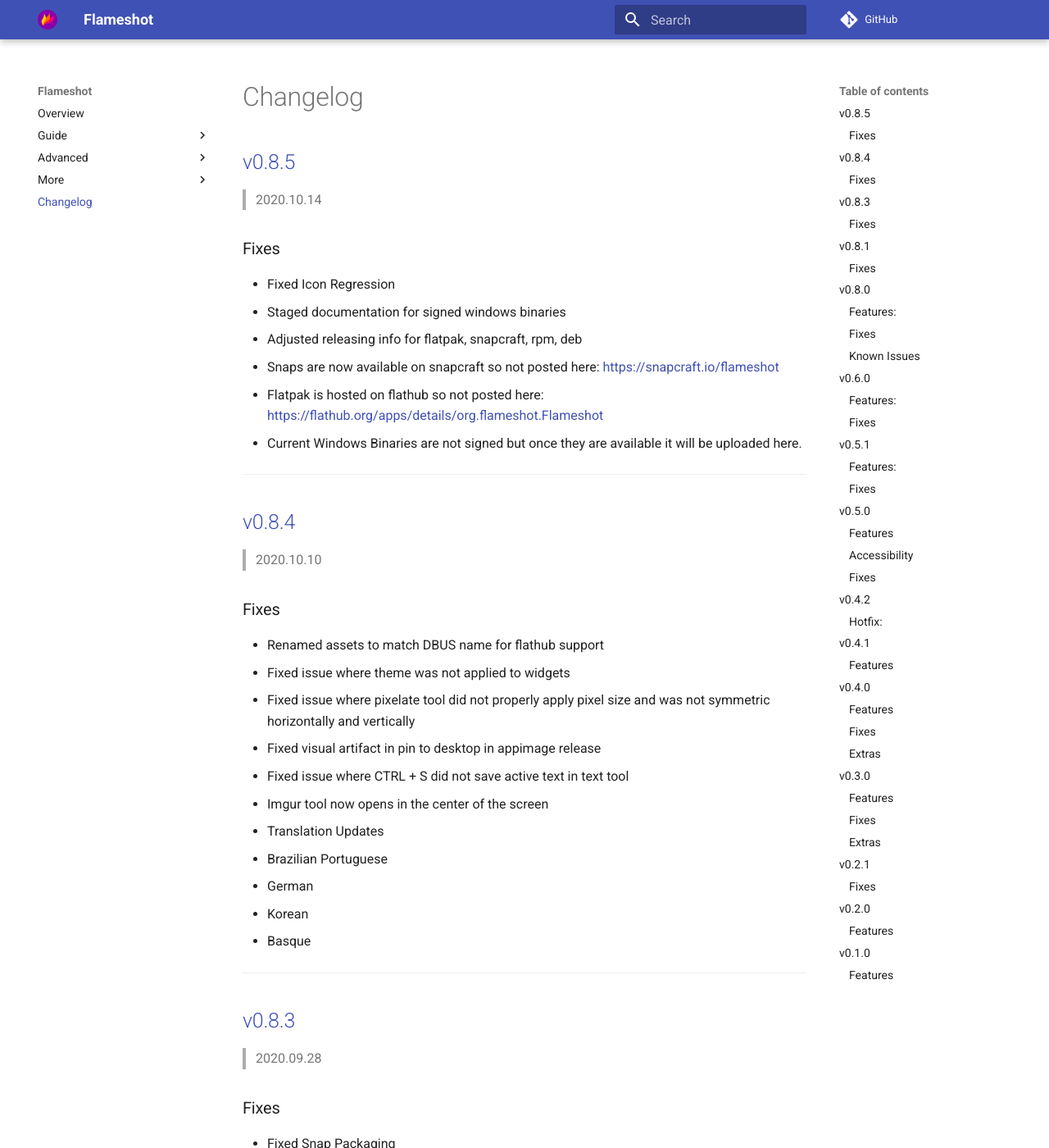
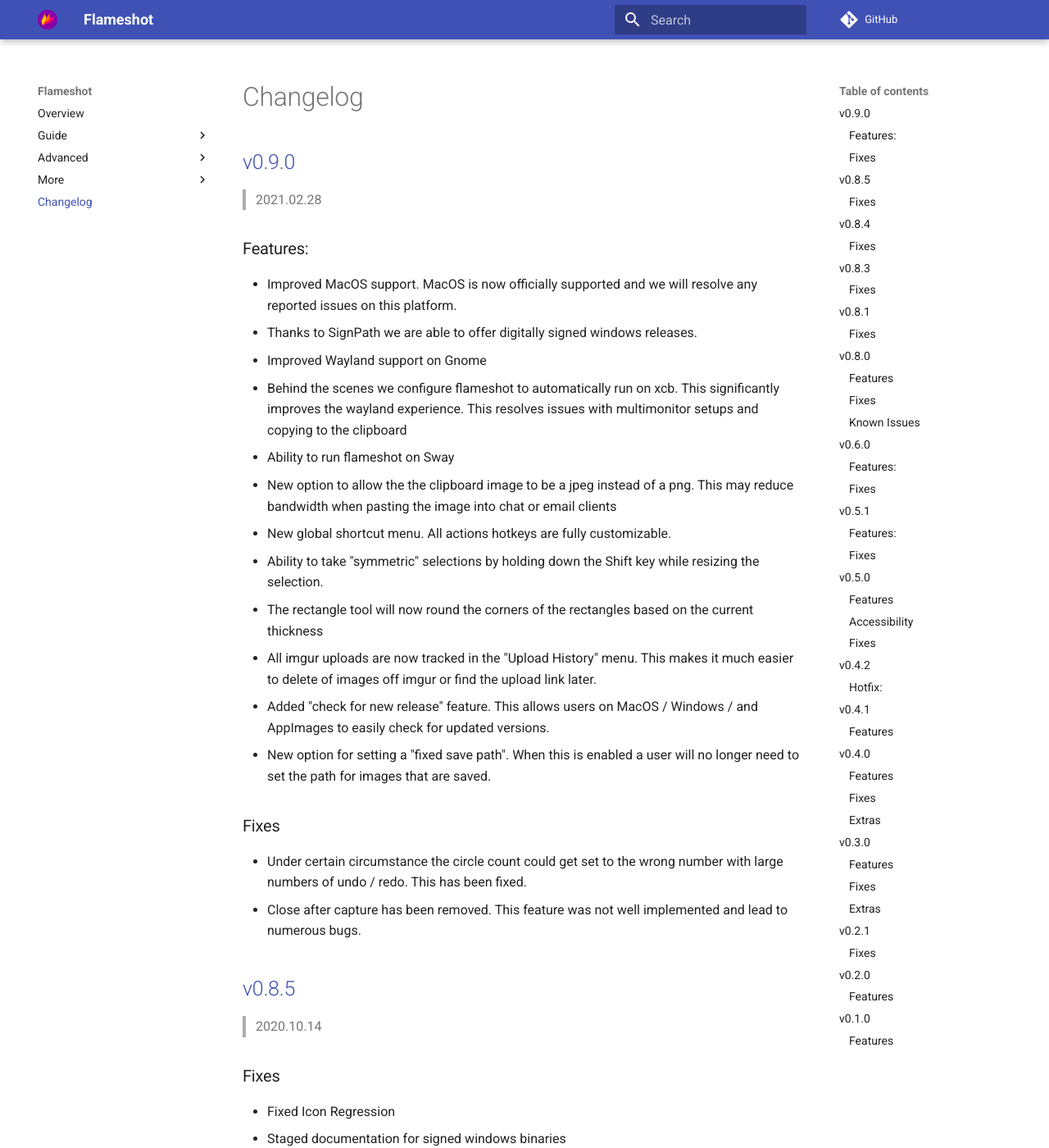
Before and after one commit to flameshot-org/flameshot-org.github.io, an MkDocs documentation site: the page built from docs/changelog.md, in a window 1280 px wide and 1400 px high. Shown: the whole window at 82% size. Built offline with MkDocs 1.6.1 and Material for MkDocs 9.7.7, drawn with Linux system fonts in a browser that asks for light colours; comment, search, counter and statistics services are not loaded.

Commit message:
docs: v0.9.0

```diff
--- a/docs/changelog.md
+++ b/docs/changelog.md
@@ -1,8 +1,34 @@
+## [v0.9.0](https://github.com/flameshot-org/flameshot/releases/tag/v0.9.0)
+>2021.02.28
+
+### Features:
+- Improved MacOS support. MacOS is now officially supported and we will resolve any reported issues on this platform.
+- Thanks to SignPath we are able to offer digitally signed windows releases.
+- Improved Wayland support on Gnome
+  - Behind the scenes we configure flameshot to automatically run on xcb. This significantly improves the
+    wayland experience. This resolves issues with multimonitor setups and copying to the clipboard
+- Ability to run flameshot on Sway
+- New option to allow the the clipboard image to be a jpeg instead of a png. This may reduce bandwidth when pasting the
+  image into chat or email clients
+- New global shortcut menu. All actions hotkeys are fully customizable.
+- Ability to take "symmetric" selections by holding down the Shift key while resizing the selection.
+- The rectangle tool will now round the corners of the rectangles based on the current thickness
+- All imgur uploads are now tracked in the "Upload History" menu. This makes it much easier to delete of images off imgur
+  or find the upload link later.
+- Added "check for new release" feature. This allows users on MacOS / Windows / and AppImages to easily check for updated versions.
+- New option for setting a "fixed save path". When this is enabled a user will no longer need to set the path for images
+  that are saved.
+
+### Fixes
+- Under certain circumstance the circle count could get set to the wrong number with large numbers of undo / redo. This
+  has been fixed.
+- Close after capture has been removed. This feature was not well implemented and lead to numerous bugs.
+
+
 ## [v0.8.5](https://github.com/flameshot-org/flameshot/releases/tag/v0.8.5)
 >2020.10.14
 
 ### Fixes
-
 * Fixed Icon Regression
 * Staged documentation for signed windows binaries
 * Adjusted releasing info for flatpak, snapcraft, rpm, deb
@@ -19,8 +45,6 @@
 >2020.10.10
 
 ### Fixes
-
-
 * Renamed assets to match DBUS name for flathub support
 * Fixed issue where theme was not applied to widgets
 * Fixed issue where pixelate tool did not properly apply pixel size and was not symmetric horizontally and vertically
@@ -61,7 +85,7 @@
 ## [v0.8.0](https://github.com/flameshot-org/flameshot/releases/tag/v0.8.0)
 >2020.09.19
 
-### Features:
+### Features
 * Add translation:
   * Japanese
   * Brazilian Portuguese
```
Also changed, not shown: docs/download.md (+6 -6 lines), docs/index.md (+1 -1 lines).
